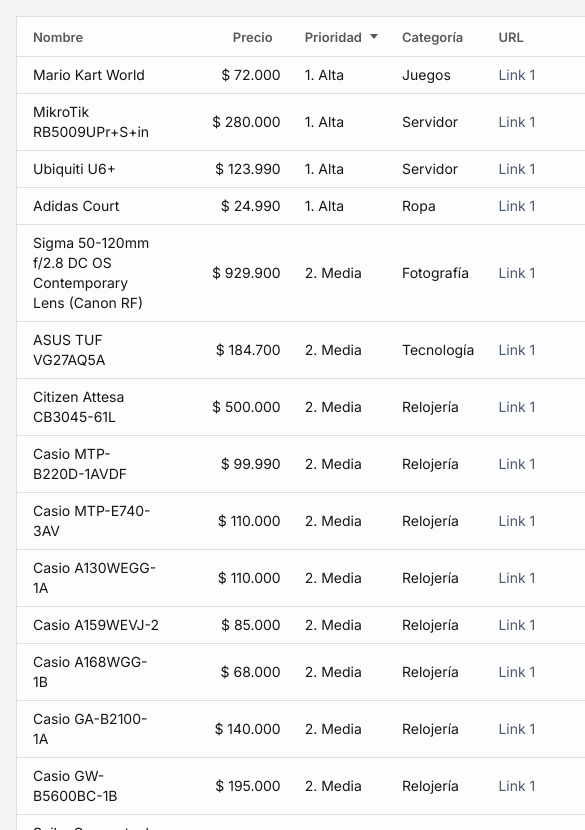
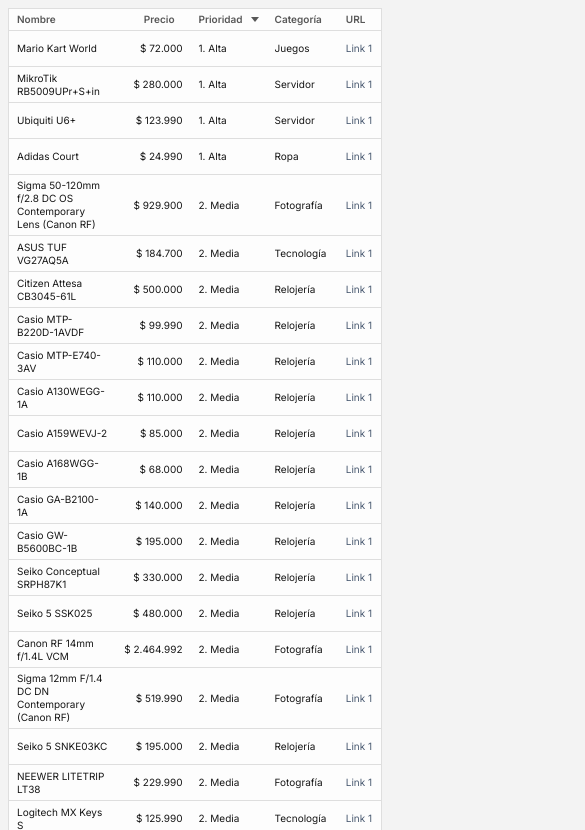
Before and after one commit to WeAreRo/wearero.github.io, a plain HTML site: page index.html in a window 390 px wide. Shown: the top 830 px of the page, 585 px wide, since content can reach past the window. Drawn offline with Linux system fonts and the light colour scheme.

Commit message:
Actualiza páginas 2026-11-22 13:48:52

```diff
--- a/app.css
+++ b/app.css
@@ -92,3 +92,33 @@ td.url-column {
   align-items: center;
   gap: var(--space-3);
 }
+
+/* Celular, wishlist: la tabla entera cabe en la pantalla. La página declara un viewport de 480 px (el celular
+   la reduce para que quepa) y aquí la letra es de 10 px con menos relleno. Las palabras nunca se parten: solo
+   bajan de línea entre palabras, así que el nombre (la columna con más texto) es la que se angosta. */
+@media (max-width: 45rem) {
+  .fit-screen .main {
+    padding: var(--space-2);
+  }
+  .fit-screen .table {
+    font-size: 10px; /* bajo la escala de base.css a propósito (§11.viewport) */
+    line-height: 1.3;
+  }
+  .fit-screen .table th,
+  .fit-screen .table td {
+    min-width: 0 !important; /* el JS de la página fija 120 px a los precios */
+    padding: var(--space-1) var(--space-2);
+    white-space: normal;
+  }
+  .fit-screen .table th {
+    height: auto;
+    font-size: 10px;
+  }
+  .fit-screen .table th:first-child,
+  .fit-screen .table td:first-child {
+    position: static; /* no hay scroll lateral: la columna no necesita quedar fija */
+  }
+  .fit-screen .table td.precio-column {
+    white-space: nowrap;
+  }
+}
--- a/index.html
+++ b/index.html
@@ -2,7 +2,7 @@
 <html lang="es" data-app="Noco-Webhook" data-tint="neutral" data-shape="sharp" data-density="compact" data-voice="sans" data-numbers="inter">
 <head>
 <meta charset="utf-8">
-<meta name="viewport" content="width=device-width, initial-scale=1, viewport-fit=cover">
+<meta name="viewport" content="width=480">
 <title>Noco-Webhook - Wishlist</title>
 <meta name="theme-color" content="#7b8da6">
 <link rel="icon" href="favicon.svg" type="image/svg+xml">
@@ -11,7 +11,7 @@
 <link rel="stylesheet" href="base.css">
 <link rel="stylesheet" href="app.css">
 </head>
-<body>
+<body class="fit-screen">
 <div class="app">
 <main class="main">
 <div class="page page-wide">
```
Also changed, not shown: tabla_completa.html (+2 -2 lines).
